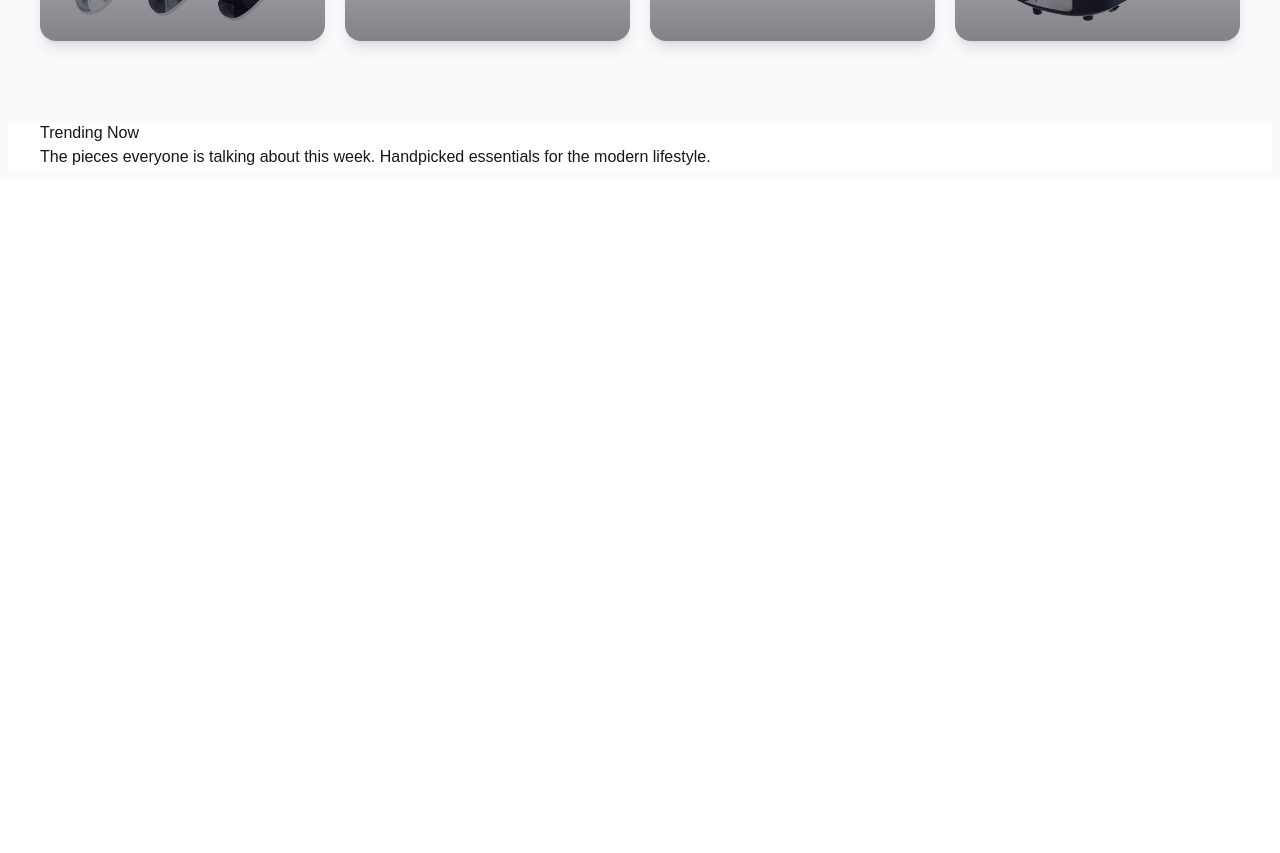
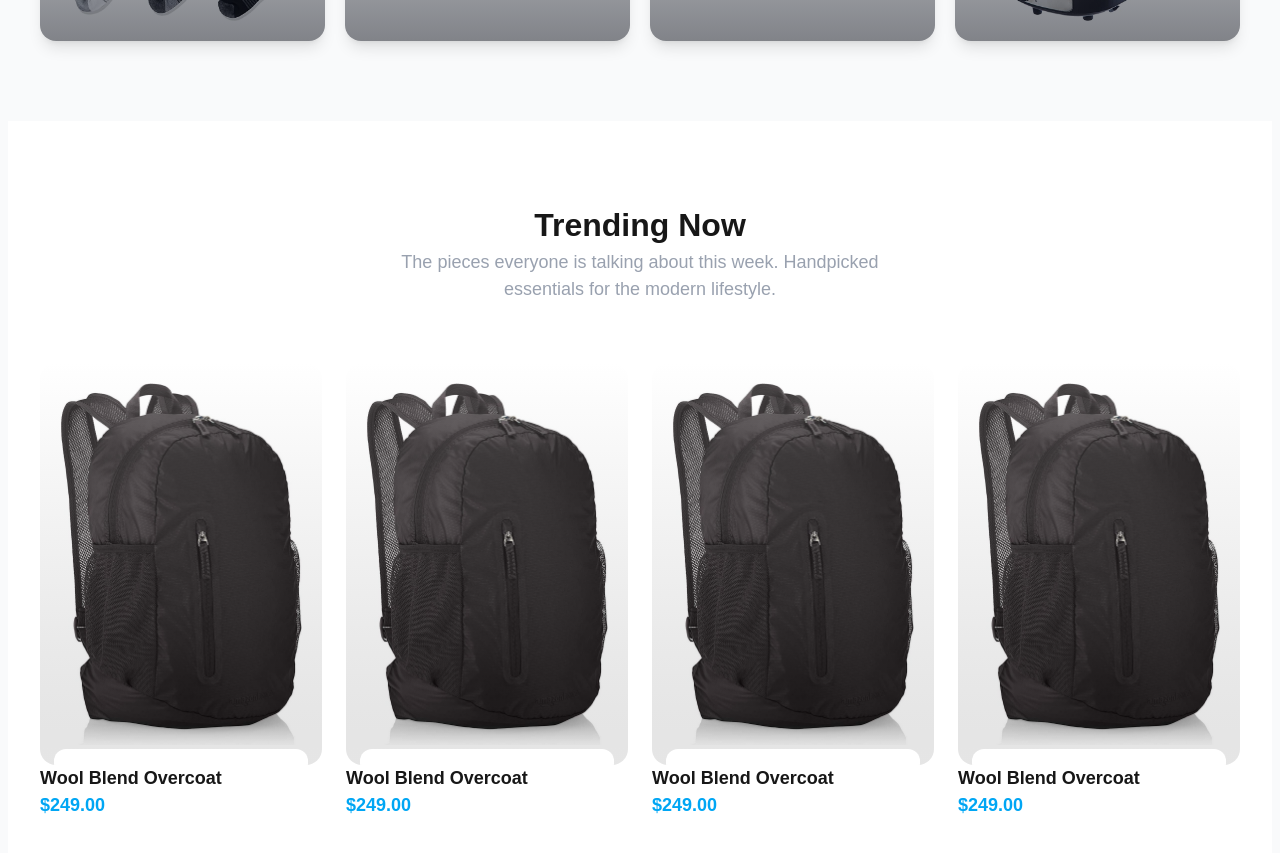
Before and after one commit to dev-dabid/next-ecommerce, a Next.js app: page / in a window 1280 px wide. Shown: the part 1360-2213 px from the top of the page. Before the commit the page ends 1537 px from the top, so only its background shows below. Built offline with nearby package versions, Linux system fonts and the light colour scheme.

Commit message:
feat: add trend section and trend card component

```diff
--- /dev/null
+++ b/src/app/(home)/TrendCard.tsx
@@ -0,0 +1,33 @@
+import Image from "next/image";
+import Model from "@/images/backpack.jpg";
+
+const TrendCard = () => {
+  return (
+    <div>
+      <div className="overflow-hidden rounded-2xl">
+        <div className="relative after:content-[''] after:absolute after:bottom-0 after:h-4 after:w-[90%] after:rounded-t-xl after:bg-white flex justify-center">
+          <div className="inset-0 bg-linear-to-b from-white/15 to-black/10 w-full h-full absolute"></div>
+          <div className="p-5">
+            <Image
+              className="w-full h-full object-contain"
+              src={Model}
+              height={300}
+              width={300}
+              alt=""
+            />
+          </div>
+        </div>
+      </div>
+      <div>
+        <p className="font-semibold text-[clamp(0.95rem,2vw,1.125rem)] truncate">
+          Wool Blend Overcoat
+        </p>
+        <p className="text-sky-500 font-bold text-[clamp(0.95rem,2vw,1.125rem)]">
+          $249.00
+        </p>
+      </div>
+    </div>
+  );
+};
+
+export default TrendCard;
--- /dev/null
+++ b/src/app/(home)/TrendSection.tsx
@@ -0,0 +1,28 @@
+import TrendingCard from "./TrendCard";
+
+const TrendSection = () => {
+  return (
+    <div className="bg-white py-20">
+      <div className="max-w-300 mx-auto">
+        <div className="text-center mb-15">
+          <h1 className="text-[clamp(1.1rem,5vw,2rem)] font-bold">
+            Trending Now
+          </h1>
+          <p className="text-[clamp(0.71rem,3vw,1.125rem)] max-w-[50ch] inline-block text-gray-400">
+            The pieces everyone is talking about this week. Handpicked
+            essentials for the modern lifestyle.
+          </p>
+        </div>
+
+        <div className="grid gap-3 grid-cols-2 sm:grid-cols-3 lg:grid-cols-4 lg:gap-6">
+          <TrendingCard />
+          <TrendingCard />
+          <TrendingCard />
+          <TrendingCard />
+        </div>
+      </div>
+    </div>
+  );
+};
+
+export default TrendSection;
--- a/src/app/(home)/TrendingSection.tsx
+++ /dev/null
@@ -1,17 +0,0 @@
-const TrendingSection = () => {
-  return (
-    <div className="bg-white">
-      <div className="max-w-300 mx-auto">
-        <div>
-          <h1>Trending Now</h1>
-          <p>
-            The pieces everyone is talking about this week. Handpicked
-            essentials for the modern lifestyle.
-          </p>
-        </div>
-      </div>
-    </div>
-  );
-};
-
-export default TrendingSection;
--- a/src/app/(home)/page.tsx
+++ b/src/app/(home)/page.tsx
@@ -4,7 +4,7 @@ import useProducts from "@/hooks/useProducts";
 import { useState, useEffect } from "react";
 import Hero from "./Hero";
 import CategorySection from "./CategorySection";
-import TrendingSection from "./TrendingSection";
+import TrendSection from "./TrendSection";
 
 export default function Homepage() {
   const { products, isFetched, fetchProducts } = useProducts();
@@ -23,7 +23,7 @@ export default function Homepage() {
     <div className="">
       <Hero />
       <CategorySection products={products || []} />
-      <TrendingSection />
+      <TrendSection />
     </div>
   );
 }
```
